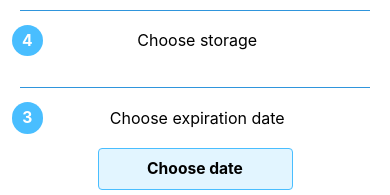
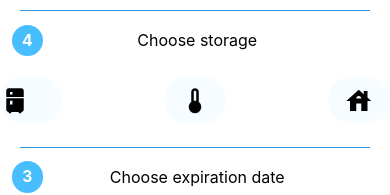
Before and after one commit to Voltair88/freshkeeperApp, a React Native app: screen /TabOne in a window 390 px wide. Shown: the part 411-606 px from the top of the page. Built offline with nearby package versions, Linux system fonts and the light colour scheme; what expo-linking would draw is missing.

Commit message:
adding storage

```diff
--- a/firebase.tsx
+++ b/firebase.tsx
@@ -1,15 +1,21 @@
-import firebase from '@react-native-firebase/app';
+// Import the functions you need from the SDKs you need
+import { initializeApp } from 'firebase/app';
+import { getAuth } from 'firebase/auth';
+import { getFirestore } from 'firebase/firestore';
+// TODO: Add SDKs for Firebase products that you want to use
+// https://firebase.google.com/docs/web/setup#available-libraries
 
-/**
- * TODO: Replace the following with your app's Firebase project configuration
- *
- */
-const app = firebase.initializeApp({
-  apiKey: 'AIzaSyB66IJHm932OMjmR6izpUWtI-ysmujkR2k',
-  authDomain: 'freshkeeper-development.firebaseapp.com',
-  projectId: 'freshkeeper-development',
-  storageBucket: 'freshkeeper-development.appspot.com',
-  messagingSenderId: '932358224129',
-  appId: '1:932358224129:web:40b88cb948a1def436c300',
-  measurementId: 'G-1VW0YHGM3G',
-});
+// Your web app's Firebase configuration
+const firebaseConfig = {
+  apiKey: 'AIzaSyDPHEbpTJhZwkEU8TbaNFUF1d_ZvWOcPGk',
+  authDomain: 'freshkeeperapp-f28b3.firebaseapp.com',
+  projectId: 'freshkeeperapp-f28b3',
+  storageBucket: 'freshkeeperapp-f28b3.appspot.com',
+  messagingSenderId: '266721437546',
+  appId: '1:266721437546:web:a2edefff9db55b1f87a713',
+};
+
+// Initialize Firebase
+export const app = initializeApp(firebaseConfig);
+export const auth = getAuth();
+export const db = getFirestore();
--- a/navigation/index.tsx
+++ b/navigation/index.tsx
@@ -3,7 +3,7 @@
  * https://reactnavigation.org/docs/getting-started
  *
  */
-import { FontAwesome, FontAwesome5, MaterialCommunityIcons } from '@expo/vector-icons';
+import { FontAwesome, FontAwesome5, MaterialCommunityIcons, MaterialIcons } from '@expo/vector-icons';
 import { createBottomTabNavigator } from '@react-navigation/bottom-tabs';
 import { NavigationContainer, DefaultTheme, DarkTheme, useIsFocused } from '@react-navigation/native';
 import { createNativeStackNavigator } from '@react-navigation/native-stack';
@@ -163,14 +163,21 @@ function BottomTabNavigator() {
 /**
  * You can explore the built-in icon families and icons on the web at https://icons.expo.fyi/
  */
-function TabBarIcon(props: { name: React.ComponentProps<typeof FontAwesome>['name']; color: string }) {
+export function TabBarIcon(props: { name: React.ComponentProps<typeof FontAwesome>['name']; color: string }) {
   return <FontAwesome size={30} style={{ marginBottom: -3 }} {...props} />;
 }
 
-function TabBarIcon2(props: { name: React.ComponentProps<typeof MaterialCommunityIcons>['name']; color: string }) {
+export function TabBarIcon2(props: {
+  name: React.ComponentProps<typeof MaterialCommunityIcons>['name'];
+  color: string;
+}) {
   return <MaterialCommunityIcons size={30} style={{ marginBottom: -3 }} {...props} />;
 }
 
-function TabBarIcon3(props: { name: React.ComponentProps<typeof FontAwesome5>['name']; color: string }) {
+export function TabBarIcon3(props: { name: React.ComponentProps<typeof FontAwesome5>['name']; color: string }) {
   return <FontAwesome5 size={30} style={{ marginBottom: -3 }} {...props} />;
 }
+
+export function TabBarIcon4(props: { name: React.ComponentProps<typeof MaterialIcons>['name']; color: string }) {
+  return <MaterialIcons size={30} style={{ marginBottom: -3 }} {...props} />;
+}
--- a/package.json
+++ b/package.json
@@ -9,18 +9,21 @@
     "web": "NODE_OPTIONS=--openssl-legacy-provider expo start --web",
     "test": "jest --watchAll"
   },
+  "android": {
+    "package": "com.freshkeeperapp.app"
+  },
   "jest": {
     "preset": "jest-expo"
   },
   "dependencies": {
     "@expo/vector-icons": "^13.0.0",
     "@react-native-community/datetimepicker": "6.5.2",
-    "@react-native-firebase/app": "^16.4.6",
     "@react-native-picker/picker": "2.4.8",
     "@react-navigation/bottom-tabs": "^6.0.5",
     "@react-navigation/native": "^6.0.2",
     "@react-navigation/native-stack": "^6.1.0",
     "expo": "~47.0.8",
+    "expo-application": "~5.0.1",
     "expo-asset": "~8.6.2",
     "expo-constants": "~14.0.2",
     "expo-font": "~11.0.1",
--- a/screens/TabOneScreen.tsx
+++ b/screens/TabOneScreen.tsx
@@ -1,14 +1,16 @@
 import styles from '../styles';
-import { Text, View, TextInput, useThemeColor } from '../components/Themed';
+import { Text, View, TextInput } from '../components/Themed';
 import { RootTabScreenProps } from '../types';
 import { useForm, Controller, SubmitHandler } from 'react-hook-form';
-import { useRef, useState } from 'react';
-//import firebase from '../firebase';
+import { useRef, useState, useEffect } from 'react';
 import { Platform, ScrollView, TouchableOpacity } from 'react-native';
 import InputSpinner from 'react-native-input-spinner';
 import RNDateTimePicker from '@react-native-community/datetimepicker';
 import { Picker } from '@react-native-picker/picker';
+import { collection, addDoc } from 'firebase/firestore';
+import { db } from '../firebase';
 import moment from 'moment';
+import { TabBarIcon2, TabBarIcon4 } from '../navigation/index';
 type Inputs = {
   name: string;
   amount: number;
@@ -29,10 +31,11 @@ export function TabOneScreen({ navigation }: RootTabScreenProps<'TabOne'>) {
   const [expiration, setExpiration] = useState('');
   const [show, setShow] = useState(false);
   const {
+    reset,
     register,
     control,
     handleSubmit,
-    formState: { errors },
+    formState: { errors, isSubmitSuccessful },
   } = useForm<Inputs>();
 
   const pickerRef = useRef(null);
@@ -44,16 +47,44 @@ export function TabOneScreen({ navigation }: RootTabScreenProps<'TabOne'>) {
   function close(pickerRef: any) {
     pickerRef.current.blur();
   }
-  /* React.useEffect(() => {
-    const getDatabase = async () => {
-      const snapshot = await firebase.database().ref('/').once('value');
-      const storages = snapshot.val();
-      console.log(storages);
-    };
-    getDatabase();
-  }, []);
-*/
-  const onSubmit = (data: Inputs) => {
+
+  useEffect(() => {
+    register('name', { required: true });
+    register('amount', { required: true });
+    register('amountType', { required: true });
+    register('storage', { required: false });
+    register('expiration', { required: true });
+  }, [register]);
+
+  useEffect(() => {
+    if (isSubmitSuccessful) {
+      const getDatabase = async () => {
+        const docRef = collection(db, 'items');
+        const docSnap = await addDoc(docRef, { name, amount, amountType, storage, expiration });
+        console.log('Document written with ID: ', docSnap.id);
+      };
+      getDatabase();
+    }
+  }, [isSubmitSuccessful, name, amount, amountType, storage, expiration]);
+
+  useEffect(() => {
+    if (isSubmitSuccessful) {
+      reset({
+        name: '',
+        amount: 0,
+        amountType: '',
+        storage: '',
+        expiration: '',
+      });
+      setName('');
+      setAmount(0);
+      setAmountType('');
+      setStorage('');
+      setExpiration('');
+    }
+  }, [isSubmitSuccessful, reset]);
+
+  const onSubmit: SubmitHandler<Inputs> = (data) => {
     console.log(data);
   };
 
@@ -68,7 +99,6 @@ export function TabOneScreen({ navigation }: RootTabScreenProps<'TabOne'>) {
     const diffDays = Math.ceil(diffTime / (1000 * 60 * 60 * 24));
     return diffDays;
   };
-  console.log(expiration);
 
   return (
     <ScrollView>
@@ -192,6 +222,74 @@ export function TabOneScreen({ navigation }: RootTabScreenProps<'TabOne'>) {
           <Text style={styles.itemnumber}>4</Text>
           <Text style={styles.itemname}> Choose storage</Text>
         </View>
+        <View style={styles.flexrow}>
+          <Controller
+            control={control}
+            rules={{
+              required: true,
+            }}
+            render={({ field: { onChange, value } }) => (
+              <TouchableOpacity
+                onPress={() => {
+                  setStorage('fridge');
+                }}
+                value={value}
+                style={{
+                  ...styles.amountTypeLabelContainer,
+                  height: 48,
+                  justifyContent: 'center',
+                  alignItems: 'flex-start',
+                  left: 0,
+                }}
+              >
+                <TabBarIcon2 name="fridge" color="black" />
+              </TouchableOpacity>
+            )}
+            name="storage"
+          />
+          <Controller
+            control={control}
+            rules={{
+              required: true,
+            }}
+            render={({ field: { onChange, value } }) => (
+              <TouchableOpacity
+                onPress={() => {
+                  setStorage('freezer');
+                }}
+                style={{
+                  ...styles.amountTypeLabelContainer,
+                  height: 48,
+                }}
+              >
+                <TabBarIcon2 name="thermometer-low" color="black" />
+              </TouchableOpacity>
+            )}
+            name="storage"
+          />
+          <Controller
+            control={control}
+            rules={{
+              required: true,
+            }}
+            render={({ field: { onChange, value } }) => (
+              <TouchableOpacity
+                onPress={() => {
+                  setStorage('pantry');
+                }}
+                style={{
+                  ...styles.amountTypeLabelContainer,
+                  height: 48,
+                  right: 0,
+                }}
+              >
+                <TabBarIcon4 name="house" color="black" />
+              </TouchableOpacity>
+            )}
+            name="storage"
+          />
+        </View>
+        {errors.storage && <Text style={styles.error}>Enter a storage</Text>}
         <Text style={styles.devider} />
         <View style={styles.flexrow}>
           <Text style={styles.itemnumber}>3</Text>
@@ -215,7 +313,7 @@ export function TabOneScreen({ navigation }: RootTabScreenProps<'TabOne'>) {
             render={({ field: { onChange, value } }) => (
               <RNDateTimePicker
                 testID="dateTimePicker"
-                value={new Date()}
+                value={value ? new Date(value) : new Date()}
                 mode={'date'}
                 minimumDate={new Date()}
                 is24Hour={true}
@@ -231,24 +329,24 @@ export function TabOneScreen({ navigation }: RootTabScreenProps<'TabOne'>) {
             name="expiration"
           />
         )}
-        {errors.expiration && <Text style={styles.error}>Enter a expiration date</Text>}
+        {DaysLeft(expiration) < 0 && <Text style={styles.error}>Enter a expiration date</Text>}
         <Text style={styles.devider} />
         <View>
           <View style={styles.summary}>
             <View>
-              <Text style={styles.summarytext}> Product</Text>
+              <Text style={styles.summarytext}>Product</Text>
               <Text style={styles.summarysubtext}>{name}</Text>
             </View>
             <View>
-              <Text style={styles.summarytext}> Quantity</Text>
+              <Text style={styles.summarytext}>Quantity</Text>
               <Text style={styles.summarysubtext}>{amount + ' ' + amountType}</Text>
             </View>
             <View>
-              <Text style={styles.summarytext}> Storage</Text>
+              <Text style={styles.summarytext}>Storage</Text>
               <Text style={styles.summarysubtext}>{storage}</Text>
             </View>
             <View>
-              <Text style={styles.summarytext}> Expiration date</Text>
+              <Text style={styles.summarytext}>Expiration date</Text>
               <Text style={styles.summarysubtext}>
                 {expiration ? DaysLeft(expiration) + ' days left' : 'Choose date'}
               </Text>
--- a/screens/TabTwoScreen.tsx
+++ b/screens/TabTwoScreen.tsx
@@ -2,5 +2,11 @@ import styles from '../styles';
 import { Text, View } from '../components/Themed';
 
 export function TabTwoScreen() {
-  return <View style={styles.container}></View>;
+  return (
+    <View>
+      <View>
+        <Text>This is the second tab.</Text>
+      </View>
+    </View>
+  );
 }
```
Also changed, not shown: google-services.json (added, +39 -0 lines), metro.config.js (added, +7 -0 lines), 2 other files (tests, documents, lock files or other folders).
